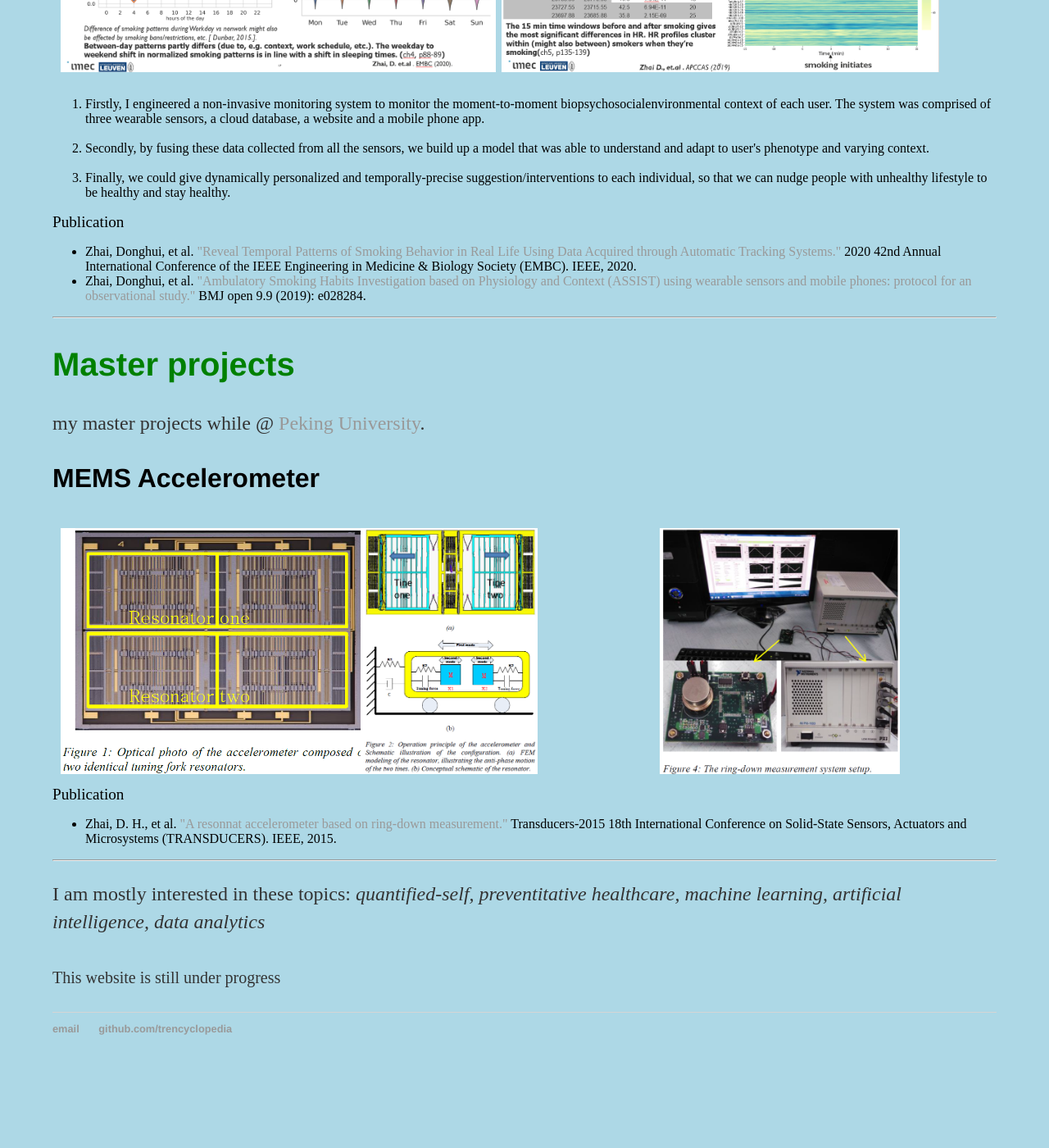
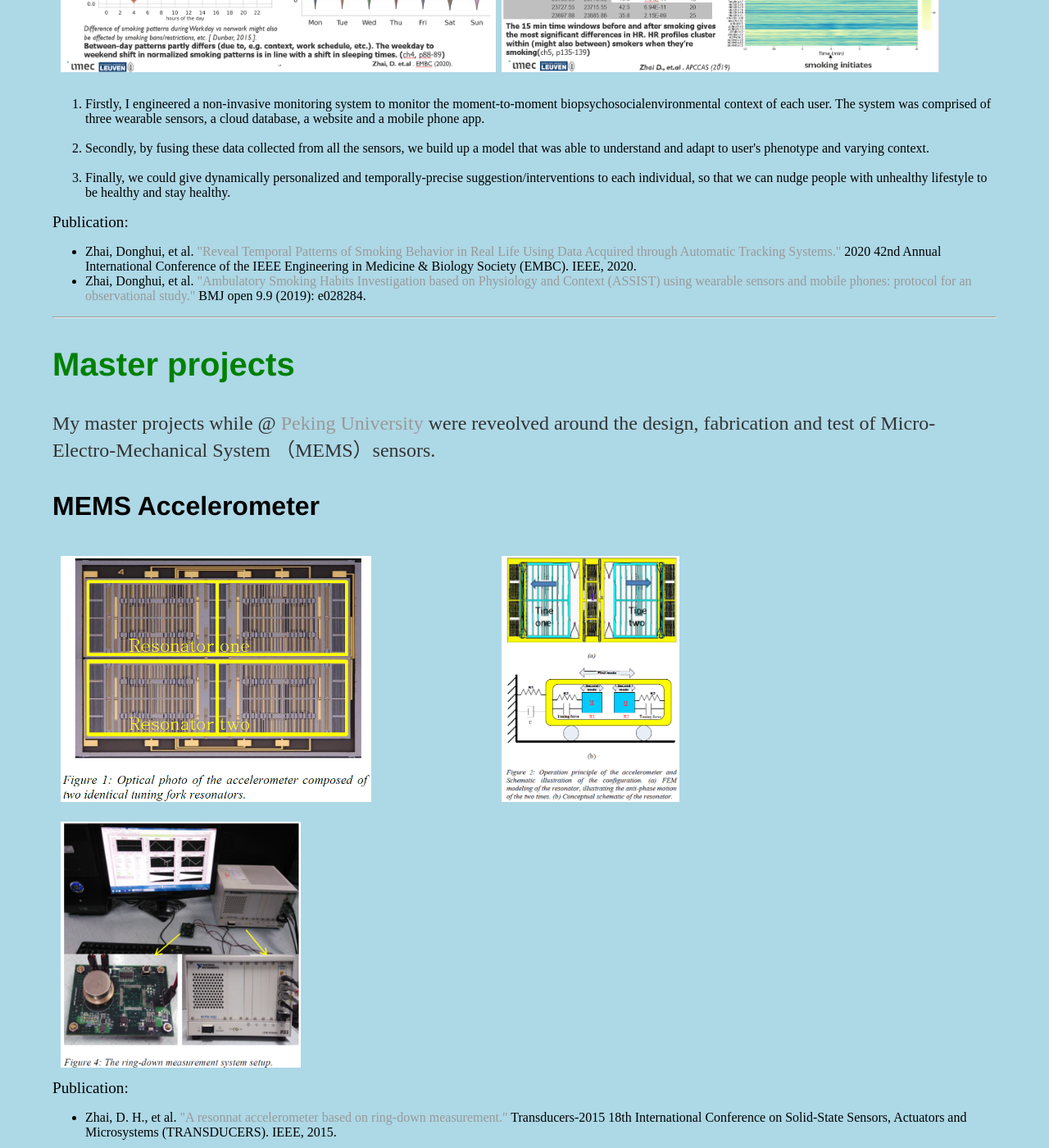
Before and after one commit to trencyclopedia/trencyclopedia.github.io, a Jekyll site: the page built from projects/index.html, in a window 1280 px wide and 1400 px high, scrolled down 972 px. Shown: the whole window at 82% size. Built offline with Jekyll 4.4.1, drawn with Linux system fonts in a browser that asks for light colours; before the commit the page ends 2247 px from its top, so only the background shows below that.

Commit message:
update blog link and pictures in projects 2ed

```diff
--- a/_layouts/default.html
+++ b/_layouts/default.html
@@ -20,7 +20,7 @@
 	        		<li><a href="/">Home</a></li>
 		        	<li><a href="/about">About</a></li>
 					<li><a href="/projects">Projects</a></li>
-	        		<li><a href="https://github.com/trencyclopedia/mydocs/" target="_blank">Blogs</a></li>
+	        		<li><a href="https://trencyclopedia.github.io/mydocs/" target="_blank">Blogs</a></li>
 					<li><a href="/blog">Posts</a></li>
 	    		</ul>
 			</nav>
--- a/projects/index.html
+++ b/projects/index.html
@@ -5,8 +5,6 @@
 
 <head>
 
-<meta name="author" content="Eric Zhai">
-<meta name="viewport" content="width=device-width, initial-scale=1.0">
 
 
 </head>
@@ -57,7 +55,7 @@
 
 
 
-			<big>Publication</big>
+			<big>Publication:</big>
 			<ul>
 				<li> Zhai, Donghui, et al.  <a href=https://ieeexplore.ieee.org/abstract/document/9175363>"Reveal Temporal Patterns of Smoking Behavior in Real Life Using Data Acquired through Automatic Tracking Systems." </a>2020 42nd Annual International Conference of the IEEE Engineering in Medicine & Biology Society (EMBC). IEEE, 2020.</li>
 
@@ -67,7 +65,7 @@
 		<hr/>
 
 		<h2 style="color:green;">Master projects</h2>
-			<p>my master projects while @ <a href="https://english.pku.edu.cn/">Peking University</a>.
+			<p>My master projects while @ <a href="https://english.pku.edu.cn/">Peking University</a> were reveolved around the design, fabrication and test of Micro-Electro-Mechanical System （MEMS）sensors.
 			</p>
 
 			<h3 >MEMS Accelerometer</h3>
@@ -75,7 +73,7 @@
 
 			<div class="row">
 
-				<div class="column">
+				<div class="column half">
 				<img alt="MEMS accelerometer" src="/img/MEMS_sensor_photo.png" style="float:left;height:300px;">
 				</div>
 
@@ -99,7 +97,7 @@
 
 			</div>
 
-			<big>Publication</big>
+			<big>Publication:</big>
 			<ul>
 				<li> Zhai, D. H., et al.  <a href="https://english.pku.edu.cn/">"A resonnat accelerometer based on ring-down measurement." </a>Transducers-2015 18th International Conference on Solid-State Sensors, Actuators and Microsystems (TRANSDUCERS). IEEE, 2015. </li>
 
```
